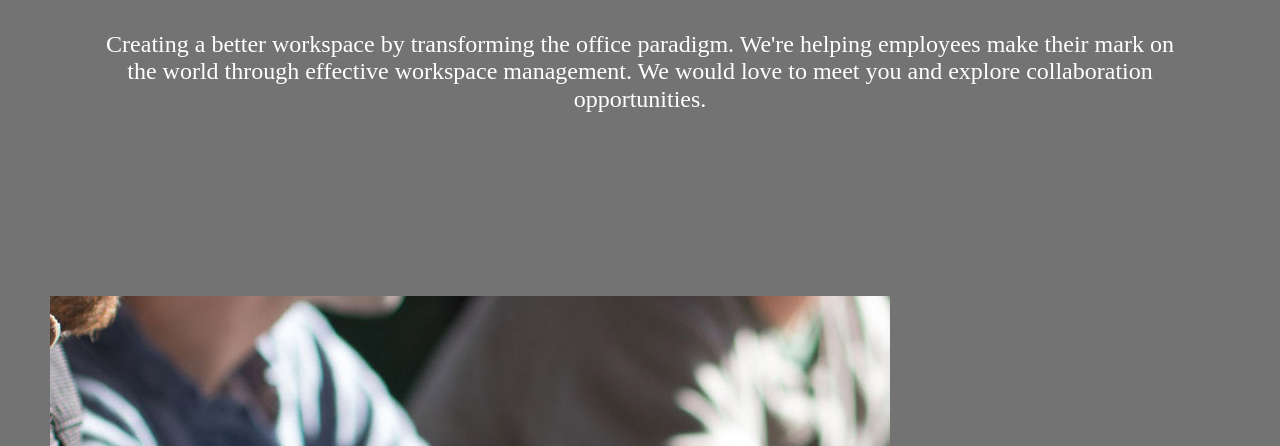
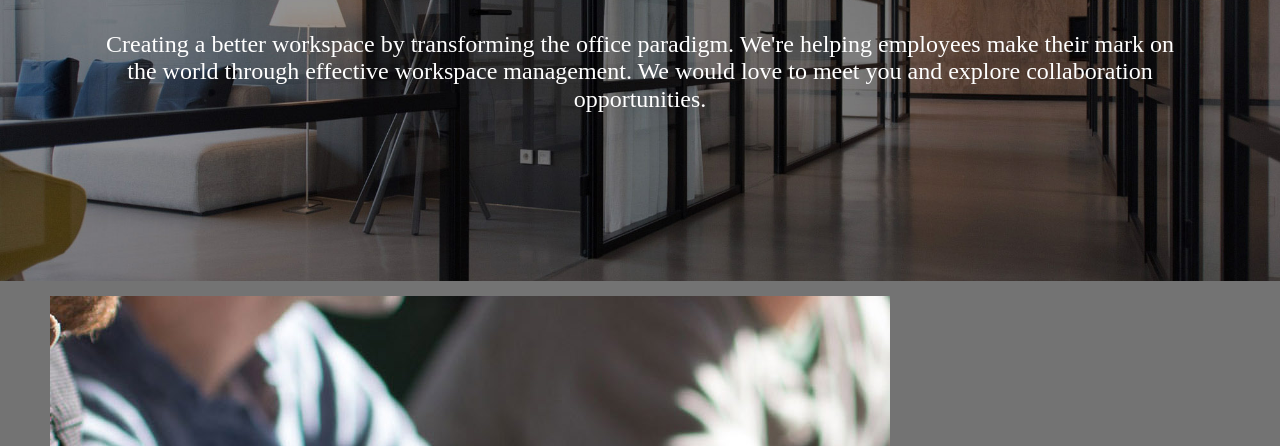
Before and after one commit to steveyg-purpletef/h4-2022, a plain HTML site: page index.html in a window 1280 px wide. Shown: the part 200-646 px from the top of the page. Drawn offline with Linux system fonts and the light colour scheme.

Commit message:
fixed css and images

```diff
--- a/css/style.css
+++ b/css/style.css
@@ -142,7 +142,7 @@ nav a:focus, nav a:hover{
 first div in the grid  and place it in the grid. */
 .container div:first-child{
   grid-column: 1 / -1;
-  background-image: url('images/header.jpg');
+  background-image: url('../images/header.jpg');
   background-attachment: fixed;
   background-position: center;
   background-repeat: no-repeat;
```
